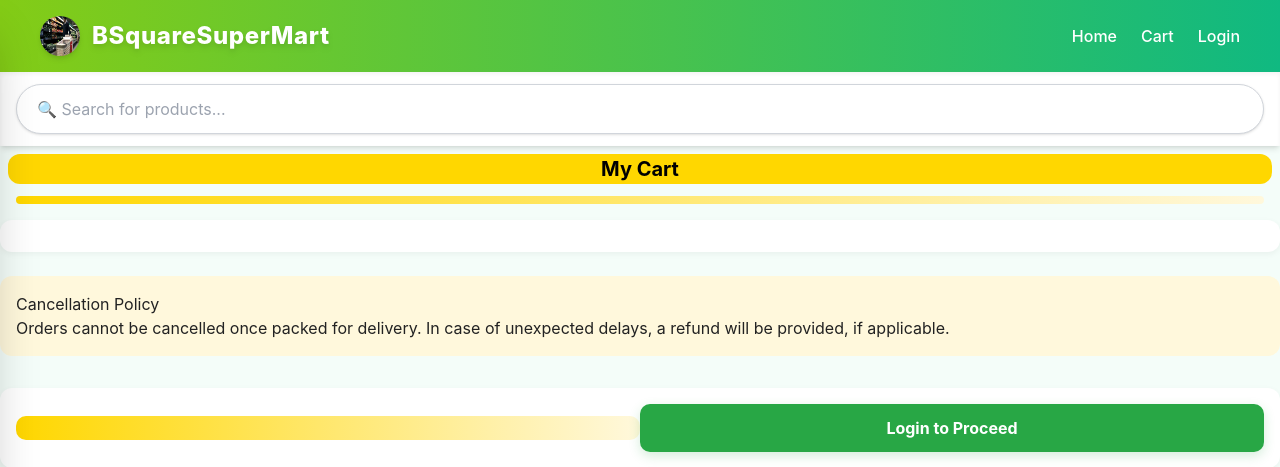
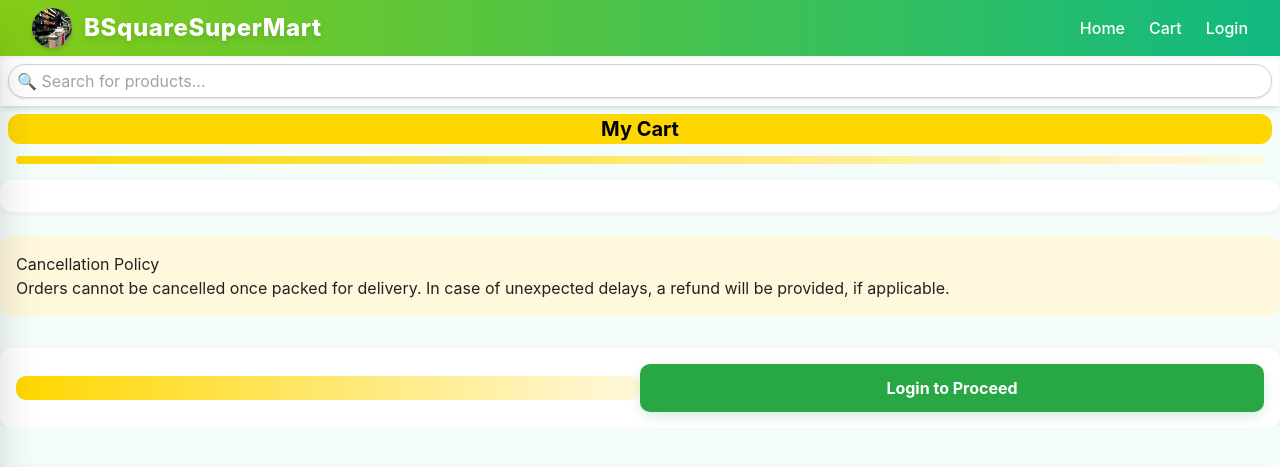
Before and after one commit to animeshmallick/BSquareSuperMart_FrontEnd, a PHP site: page /cart/index.php in a window 1280 px wide. Shown: the top 467 px of the page. Run offline with PHP 8.4, Linux system fonts and the light colour scheme; some libraries are stand-ins or nearby versions.

Commit message:
Header Padding Fix

```diff
--- a/checkout/script.js
+++ b/checkout/script.js
@@ -40,7 +40,7 @@ function placeOrderHandler(){
                 localStorage.removeItem('cart');
                 window.location.href = `../thankyou/index.php?PID=${data.PID}`;
             }else{
-                window.location.href = "../orderFailed";
+                window.location.href = "../orderFailed/";
             }
         })
         .catch(err => console.log(err));
--- a/components/header.php
+++ b/components/header.php
@@ -10,7 +10,7 @@
 <header class="sticky top-0 z-50 shadow-md">
     <!-- Top Header -->
     <div class="bg-gradient-to-r from-lime-500 to-emerald-500 text-white">
-        <div class="flex items-center justify-between px-4 md:px-10 py-4">
+        <div class="flex items-center justify-between px-2 md:px-8 py-2">
             <!-- Logo + Brand -->
             <div onclick="window.location.href='../home/'" class="flex items-center gap-3 text-2xl font-extrabold tracking-wide animate-fade-in">
                 <img src="../components/logo.png" alt="Logo" class="w-10 h-10 rounded-full shadow-md" />
@@ -41,11 +41,11 @@
     </div>
 
     <!-- Search Bar -->
-    <div class="relative px-4 py-3 bg-white shadow-inner animate-fade-in-down">
+    <div class="relative px-2 py-2 bg-white shadow-inner animate-fade-in-down">
         <input
                 type="text"
                 placeholder="🔍 Search for products..."
-                class="search-bar w-full px-5 py-3 border border-gray-300 rounded-full focus:outline-none focus:ring-2 focus:ring-lime-400 shadow transition-all duration-300"
+                class="search-bar w-full px-2 py-1 border border-gray-300 rounded-full focus:outline-none focus:ring-2 focus:ring-lime-400 shadow transition-all duration-300"
         />
         <!-- Search Results -->
         <div
```
